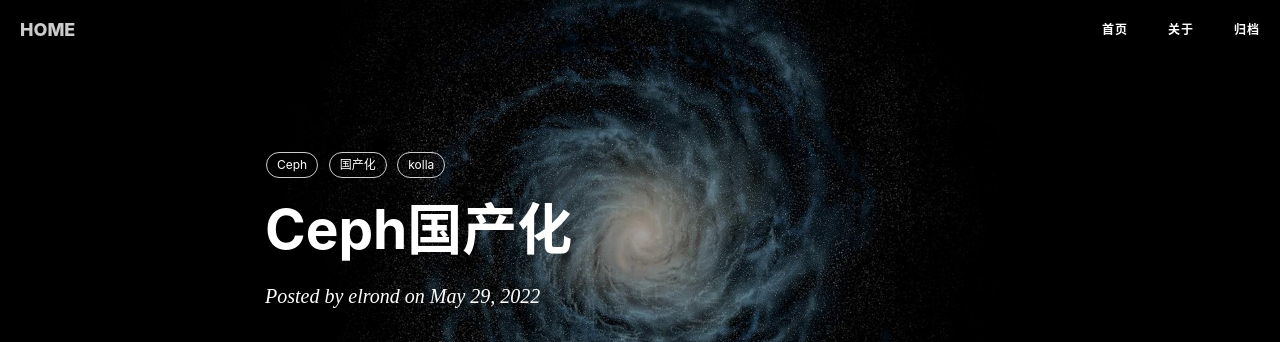
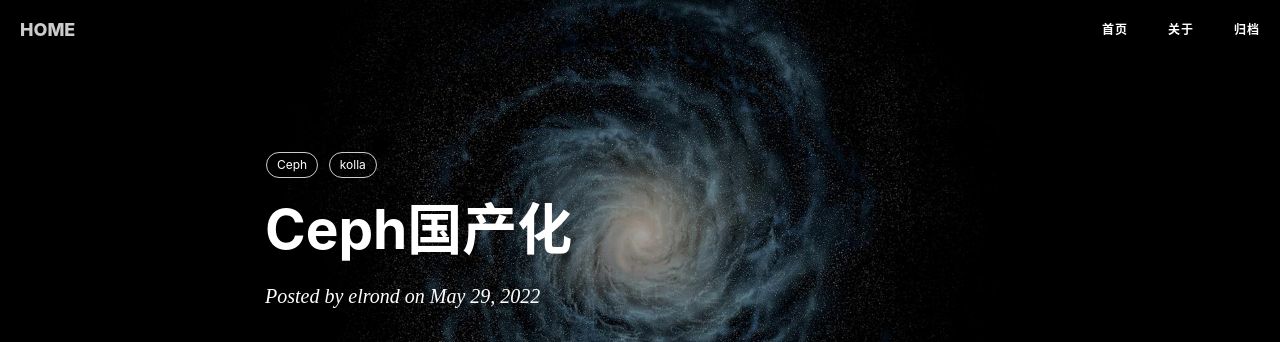
Before and after one commit to elrondwong/elrond.wang, a Jekyll site: the page built from _posts/2022-05-29-Ceph国产化.md, in a window 1280 px wide and 900 px high. Shown: the top 342 px of the window. Built offline with Jekyll 4.4.1, drawn with Linux system fonts in a browser that asks for light colours; comment, search, counter and statistics services are not loaded.

Commit message:
update tag

```diff
--- a/_posts/2022-05-29-Ceph国产化.md
+++ b/_posts/2022-05-29-Ceph国产化.md
@@ -2,7 +2,7 @@
 layout: post
 title: Ceph国产化
 catalog: true
-tag: [Ceph, 国产化, kolla]
+tag: [Ceph, kolla]
 ---
 <!-- TOC -->
 
```
